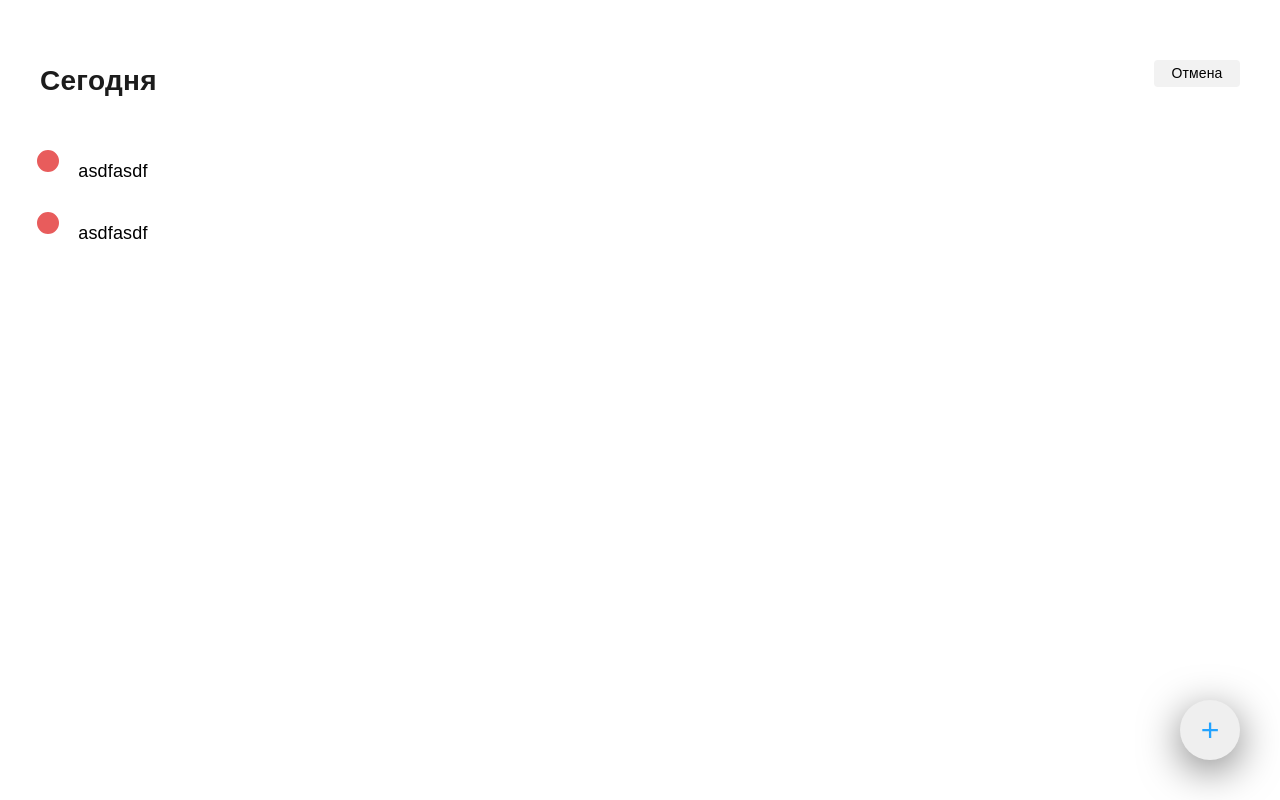
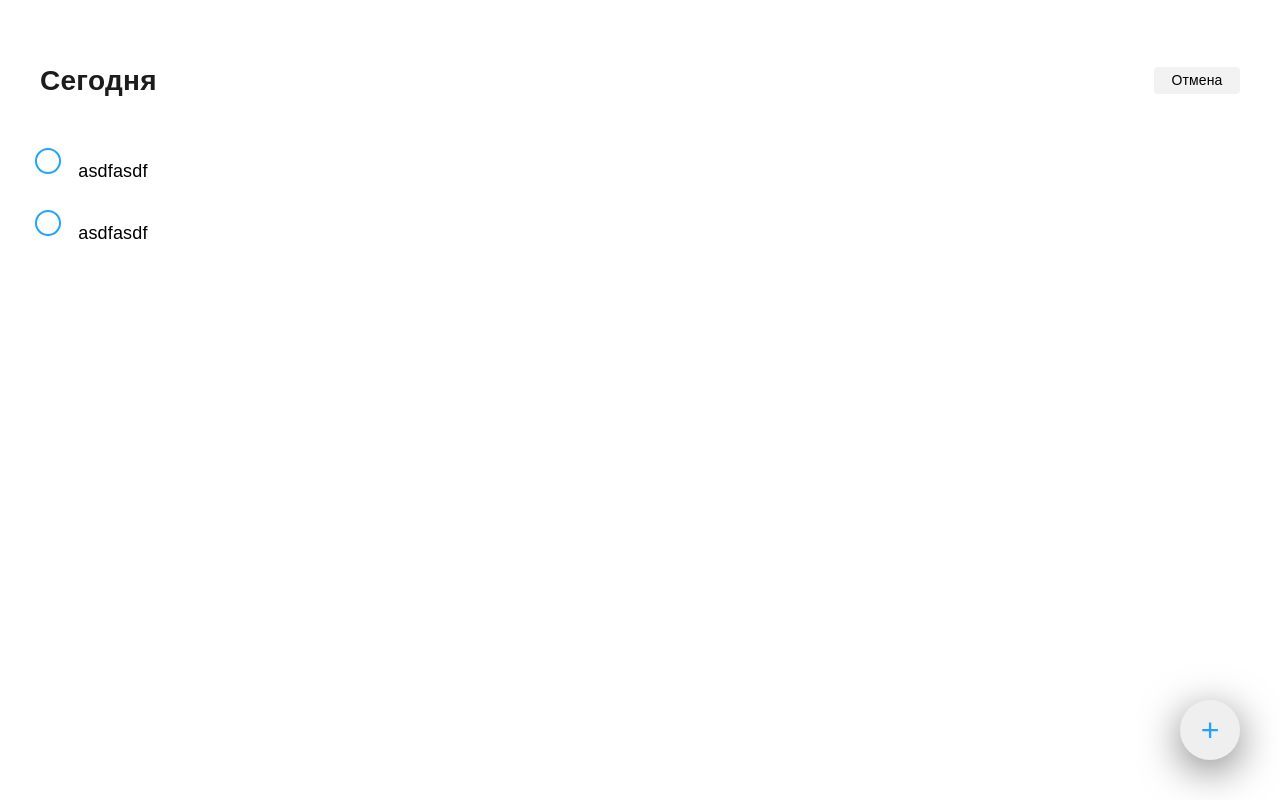
Before and after one commit to flatrone123/todo, a plain HTML site: page index.html in a window 1280 px wide. Both pictures are taken after a click on the button "Править". Drawn offline with Linux system fonts and the light colour scheme.

Commit message:
Add files via upload

```diff
--- a/script.js
+++ b/script.js
@@ -16,21 +16,18 @@ editBtn.addEventListener('click', () => {
 
     toggleStyle();
 
-    let tasks = document.querySelectorAll('.task');
-    for (let task of tasks) {
+    let inputs = document.querySelectorAll('input');
+    for (let input of inputs) {
         if (editBtn.textContent == 'Отмена') {
-            task.onclick = deleteTask
+            input.onclick = deleteTask;
         } else {
-            task.onclick = null
+            input.onclick = null;
         }
     }
 
     function deleteTask() {
-        this.remove();
+        this.parentElement.remove();
     }
-
-
-
 
 
 
--- a/style.sass
+++ b/style.sass
@@ -12,6 +12,7 @@
 header
     display: flex
     justify-content: space-between
+    align-items: center
 
     & .title
         font-size: 28px
@@ -47,6 +48,7 @@ header
         margin-left: 20px
 
 
+
 input[type='checkbox']:after
     width: 22px
     height: 22px
@@ -75,7 +77,7 @@ input[type='checkbox']:checked:after
     border: 2px solid white
 
 
-.edit-input[type='checkbox']:after
+.edit-input[type='checkbox']:checked:after
     width: 22px
     height: 22px
     border-radius: 15px
@@ -92,7 +94,7 @@ input[type='checkbox']:checked:after
 
 
 .show-new-task-field
-    position: absolute
+    position: fixed
     bottom: 40px
     right: 40px
     width: 60px
```
Also changed, not shown: style.css, 1 other file.
